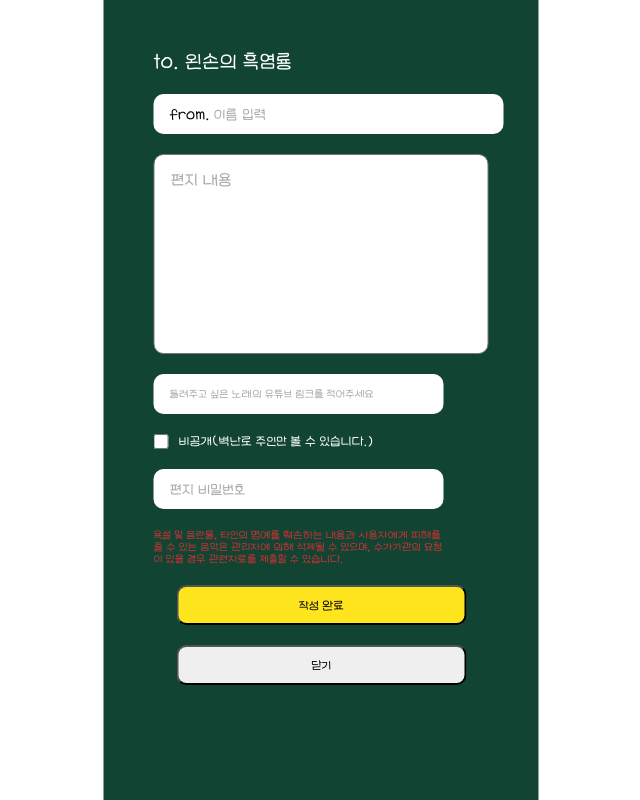
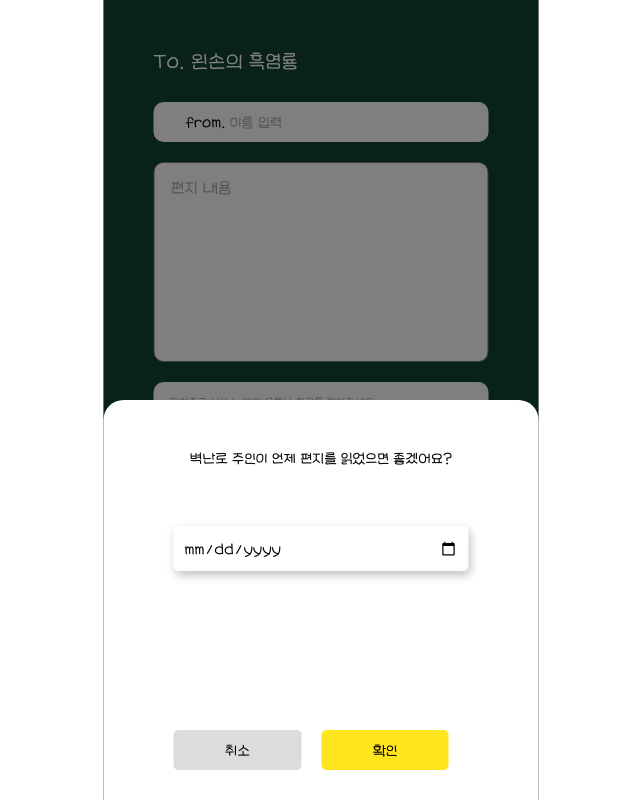
Before and after one commit to fullbloods/fireplace, a SvelteKit app: page /fireplace/1/writing in a window 1280 px wide. Both pictures are taken after a click on the button "작성 완료". Shown: the whole page, without its empty margins (319-959 px from the left). Built offline with nearby package versions, Linux system fonts and the light colour scheme.

Commit message:
바텀시트

```diff
--- a/src/routes/fireplace/[id]/+page.svelte
+++ b/src/routes/fireplace/[id]/+page.svelte
@@ -5,6 +5,10 @@
 
 	const goToCreateFireplace = () => {
 		goto('/create');
+	};
+
+	const goToWriting = () => {
+		goto('/fireplace/[id]/writing');
 	};
 
 	const goToLetterBox = () => {
@@ -21,7 +25,7 @@
 	</div>
 	<div class="name">왼손의 흑염룡의 벽난로</div>
 	<div class="btnContainer">
-		<button class="customColorBtn">
+		<button class="customColorBtn" onclick={goToWriting}>
 			<img {src} alt="편지" />따뜻한 편지 남기기
 		</button>
 		<button class="customBtn" onclick={goToCreateFireplace}>🔥 나의 벽난로 만들기</button>
--- a/src/routes/fireplace/[id]/writing/+page.svelte
+++ b/src/routes/fireplace/[id]/writing/+page.svelte
@@ -1,5 +1,6 @@
 <script lang="ts">
 	let firePlaceOwner = '왼손의 흑염룡';
+	let showBottomSheet = false;
 
 	const goBack = () => {
 		window.history.back();
@@ -7,13 +8,21 @@
 
 	const handleSubmit = (event: SubmitEvent) => {
 		event.preventDefault();
-		alert(`편지 작성이 완료 되었습니다!`);
+		// alert('편지 작성이 완료되었습니다!');
+	};
+
+	const openBottonSheet = () => {
+		showBottomSheet = true;
+	};
+
+	const closeBottomSheet = () => {
+		showBottomSheet = false;
 	};
 </script>
 
-<div class="writeLetterPageContainer">
-	<form onsubmit={handleSubmit} class="writeLetterContentsContainer">
-		<p class="firePlaceOwnerName">to. {firePlaceOwner}</p>
+<form onsubmit={handleSubmit}>
+	<div class="container">
+		<p class="toName">To.{' '}{firePlaceOwner}</p>
 		<div class="nameInputWrapper">
 			<span class="suffix">from. </span>
 			<input type="text" class="nameInput" placeholder="이름 입력" />
@@ -34,59 +43,63 @@
 			의해 삭제될 수 있으며, 수가기관의 요청이 있을 경우 관련자료를 제출할 수 있습니다.
 		</p>
 		<div class="btnContainer">
-			<button type="submit" class="submitBtn">작성 완료</button>
-			<button type="button" class="closeBtn" onclick={goBack}>닫기</button>
+			<button type="button" class="customColorBtn" onclick={openBottonSheet}>작성 완료</button>
+			<button type="button" class="customBtn" onclick={goBack}>닫기</button>
 		</div>
-	</form>
-</div>
+	</div>
+
+	{#if showBottomSheet}
+		<div class="bottomSheet">
+			<div class="bottomSheetContent">
+				<div class="bottomSheetText">벽난로 주인이 언제 편지를 읽었으면 좋겠어요?</div>
+				<input type="date" placeholder="비밀번호 입력" class="dateCustomInput" />
+				<div class="sheetBtnContainer">
+					<button class="sheetCloseBtn" onclick={closeBottomSheet}>취소</button>
+					<button class="sheetSubmitBtn" onclick={closeBottomSheet} type="submit">확인</button>
+				</div>
+			</div>
+		</div>
+	{/if}
+</form>
 
 <style>
-	.writeLetterPageContainer {
+	.container {
 		background-color: #114433;
 		color: #fff;
-		display: flex;
-		align-items: start;
-		justify-content: center;
 		width: 100%;
 		height: 100vh;
-	}
-
-	.writeLetterContentsContainer {
+		padding: 50px;
 		display: flex;
 		flex-direction: column;
 		gap: 20px;
-		padding: 50px;
 	}
 
-	.firePlaceOwnerName {
-		width: 147px;
-		height: 24px;
+	.toName {
 		font-size: 22px;
+		margin-bottom: 10px;
 	}
 
 	.nameInputWrapper {
 		background-color: #fff;
 		display: flex;
 		align-items: center;
-		gap: 4px;
 		border-radius: 10px;
-		width: 290px;
+		width: 100%;
 		height: 40px;
+		padding: 0 16px;
 	}
 
 	.suffix {
 		color: #000;
 		margin-left: 16px;
+		margin-right: 4px;
 	}
 
 	.nameInput {
 		background-color: #fff;
-		display: flex;
-		align-items: center;
-		gap: 4px;
 		border-radius: 10px;
-		width: 290px;
-		height: 40px;
+		width: 100%;
+		height: 100%;
 		border: none;
 		font-size: 16px;
 		outline: none;
@@ -103,11 +116,11 @@
 	}
 
 	.musicLinkInput {
-		width: 290px;
+		width: 100%;
 		height: 40px;
 		border: none;
 		font-size: 12px;
-		padding-left: 16px;
+		padding: 0 16px;
 		border-radius: 10px;
 		outline: none;
 	}
@@ -118,9 +131,32 @@
 	}
 
 	.privateCheckBox {
+		-webkit-appearance: none;
+		appearance: none;
 		width: 15px;
 		height: 15px;
+		border: 1px solid #d9d9d9;
+		border-radius: 3px;
 		background-color: #289e77;
+		position: relative;
+		cursor: pointer;
+	}
+
+	.privateCheckBox:checked {
+		background-color: #289e77;
+		border: 1px solid #d9d9d9;
+	}
+
+	.privateCheckBox:checked::after {
+		content: '';
+		position: absolute;
+		top: 36%;
+		left: 50%;
+		transform: translate(-50%, -50%) rotate(45deg);
+		width: 4px;
+		height: 7px;
+		border: solid #fff;
+		border-width: 0 2px 2px 0;
 	}
 
 	.privateNotice {
@@ -133,7 +169,7 @@
 		align-items: center;
 		gap: 4px;
 		border-radius: 10px;
-		width: 290px;
+		width: 100%;
 		height: 40px;
 		border: none;
 		font-size: 16px;
@@ -142,9 +178,10 @@
 	}
 
 	.warningMessage {
-		width: 290px;
+		width: 100%;
 		font-size: 12px;
 		color: #cb3232;
+		margin-top: 5px;
 	}
 
 	.btnContainer {
@@ -155,18 +192,88 @@
 		gap: 20px;
 	}
 
-	.submitBtn {
-		width: 290px;
-		height: 40px;
-		background-color: #ffe51e;
-		color: #000;
-		border-radius: 10px;
-	}
-
-	.closeBtn {
-		width: 290px;
+	.customBtn,
+	.customColorBtn {
+		width: 100%;
 		height: 40px;
 		color: #000;
 		border-radius: 10px;
+		background-color: #fff;
+	}
+
+	.customColorBtn {
+		background-color: #ffe51e;
+	}
+
+	.bottomSheet {
+		position: fixed;
+		bottom: 0;
+		left: 0;
+		width: 100%;
+		height: 100%;
+		background: rgba(0, 0, 0, 0.5);
+		display: flex;
+		justify-content: center;
+		align-items: flex-end;
+	}
+
+	.bottomSheetContent {
+		width: 100%;
+		height: 400px;
+		background: white;
+		border-radius: 20px 20px 0 0;
+		padding: 30px 70px;
+		text-align: center;
+		display: flex;
+		flex-direction: column;
+		animation: slideUp 0.3s ease-out;
+	}
+
+	.bottomSheetText {
+		font-size: 16px;
+		margin: 20px 0 50px 0;
+	}
+
+	.dateCustomInput {
+		width: 100%;
+		height: 45px;
+		padding: 10px;
+		margin: 10px 0;
+		font-size: 16px;
+		border: none;
+		box-shadow: 2px 4px 10px 0 rgba(0, 0, 0, 0.25);
+		border-radius: 5px;
+	}
+
+	.sheetBtnContainer {
+		display: flex;
+		justify-content: space-between;
+		margin-top: auto;
+	}
+
+	.sheetSubmitBtn,
+	.sheetCloseBtn {
+		flex: 1;
+		height: 40px;
+		font-size: 16px;
+		border: none;
+		border-radius: 5px;
+		cursor: pointer;
+		margin-right: 20px;
+		color: #000;
+		background-color: #dcdcdc;
+	}
+
+	.sheetSubmitBtn {
+		background: #ffe51e;
+	}
+
+	@keyframes slideUp {
+		from {
+			transform: translateY(100%);
+		}
+		to {
+			transform: translateY(0);
+		}
 	}
 </style>
```
